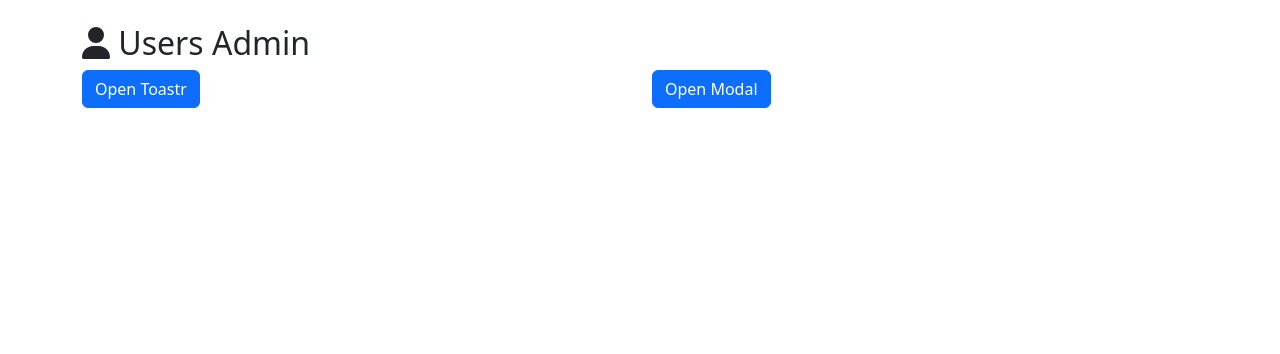
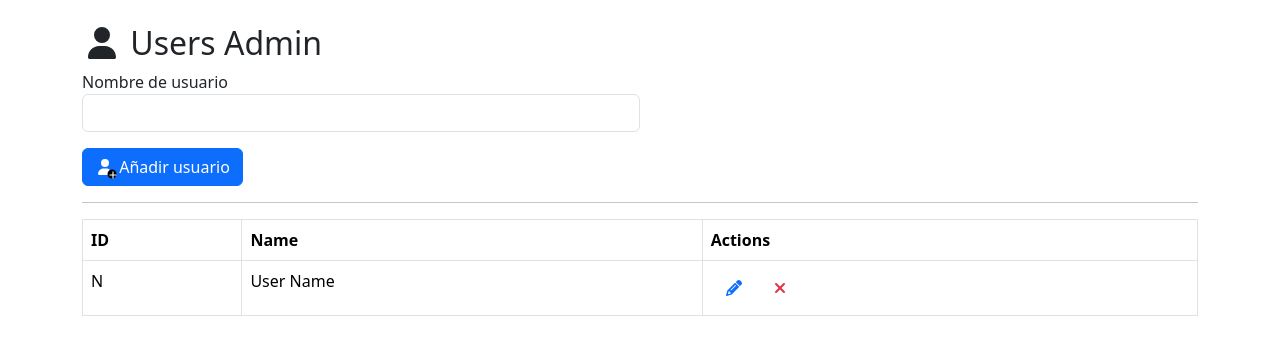
Before and after one commit to cristiancajiaos/boot-crud-postgresql-front, an Angular app: page / in a window 1280 px wide. Shown: the top 354 px of the page. Built offline with nearby package versions, Linux system fonts and the light colour scheme.

Commit message:
Definido layout de la vista única

```diff
--- a/src/app/componentes/layout/layout.html
+++ b/src/app/componentes/layout/layout.html
@@ -1,21 +1,64 @@
 <section class="layout">
   <h2>
-    <fa-icon [icon]="faUser"></fa-icon>
+    <fa-icon [icon]="faUser" [fixedWidth]="true"></fa-icon>
     Users Admin
   </h2>
 
-  <div class="row">
-    <div class="col-12 col-sm-6">
-      <button class="btn btn-primary "(click)="openToastr()">
-        Open Toastr
-      </button>
+  <section class="users-form">
+    <form>
+      <div class="col-12 col-lg-6">
+        <div class="form-group mb-3">
+          <label for="userName">Nombre de usuario</label>
+          <input type="text" class="form-control" id="userName" name="userName"/>
+        </div>
+      </div>
+      <div class="offset-lg-6">
+
+      </div>
+      <div class="col-12">
+        <div class="form-group mb-3">
+          <button type="submit" class="btn btn-primary">
+            <fa-layers [fixedWidth]="true">
+              <fa-icon [icon]="faUser"></fa-icon>
+              <fa-icon [icon]="faCircle" class="text-black" transform="shrink-7 down-7 right-7"></fa-icon>
+              <fa-icon [icon]="faAdd" class="text-white" transform="shrink-7 down-8 right-8"></fa-icon>
+            </fa-layers>
+            Añadir usuario
+          </button>
+        </div>
+      </div>
+    </form>
+  </section>
+
+  <hr/>
+
+  <section class="users-table">
+    <div class="table-responsive">
+      <table class="table table-bordered">
+        <thead>
+        <tr>
+          <th>ID</th>
+          <th>Name</th>
+          <th>Actions</th>
+        </tr>
+        </thead>
+        <tbody>
+        <tr>
+          <td>N</td>
+          <td>User Name</td>
+          <td>
+            <button type="button" class="btn" ngbTooltip="Editar usuario" (click)="editUser()">
+              <fa-icon [icon]="faPencil" class="text-primary" [fixedWidth]="true"></fa-icon>
+            </button>
+            <button type="button" class="btn" ngbTooltip="Eliminar usuario" (click)="deleteUser(deleteModal)">
+              <fa-icon [icon]="faTimes" class="text-danger" [fixedWidth]="true"></fa-icon>
+            </button>
+          </td>
+        </tr>
+        </tbody>
+      </table>
     </div>
-    <div class="col-6 col-sm-6">
-      <button class="btn btn-primary" (click)="openModal(deleteModal)">
-        Open Modal
-      </button>
-    </div>
-  </div>
+  </section>
 </section>
 
 <ng-template #deleteModal let-modal>
--- a/src/app/componentes/layout/layout.ts
+++ b/src/app/componentes/layout/layout.ts
@@ -1,5 +1,5 @@
 import {Component, OnInit, TemplateRef} from '@angular/core';
-import { faUser, faTimes, faCheck } from '@fortawesome/free-solid-svg-icons';
+import { faUser, faTimes, faCheck, faAdd, faCircle, faPencil } from '@fortawesome/free-solid-svg-icons';
 import {IconDefinition} from '@fortawesome/angular-fontawesome';
 import {ToastrService} from 'ngx-toastr';
 import {NgbModal} from '@ng-bootstrap/ng-bootstrap';
@@ -15,6 +15,10 @@ export class Layout implements OnInit {
   public faUser: IconDefinition = faUser;
   public faTimes: IconDefinition = faTimes;
   public faCheck: IconDefinition = faCheck;
+  public faAdd: IconDefinition = faAdd;
+  public faCircle: IconDefinition = faCircle;
+  public faPencil: IconDefinition = faPencil;
+
 
   constructor(
     private toastr: ToastrService,
@@ -28,20 +32,24 @@ export class Layout implements OnInit {
     this.toastr.success("Toastr abierto");
   }
 
-  public openModal(content: TemplateRef<any>): void {
+  public editUser(): void {
+    this.toastr.success('editUser()');
+  }
+
+  public deleteUser(content: TemplateRef<any>): void {
     this.modal.open(content,
       {
         size: 'lg',
-        fullscreen: 'lg',
         keyboard: false,
         backdrop: 'static'
       }
     ).result
     .then((resolve) => {
+      // Si
       this.toastr.success(resolve);
     })
     .catch((reject) => {
-      this.toastr.error(reject);
+      // No
     });
 
   }
```
